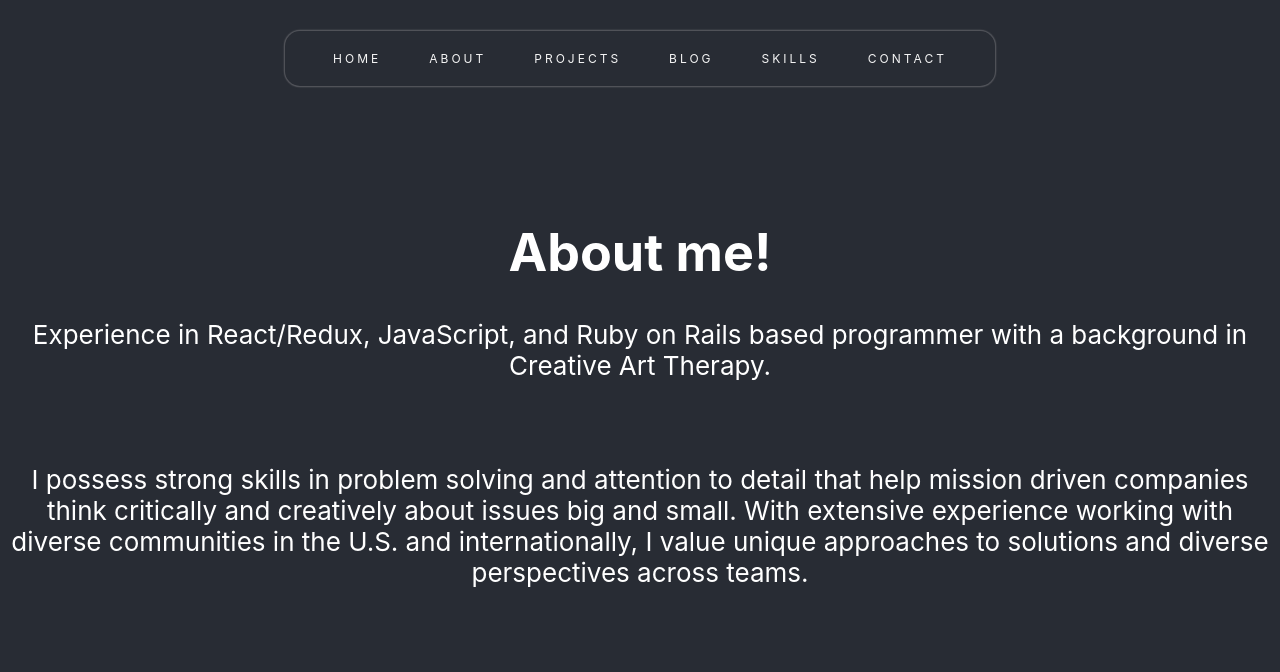
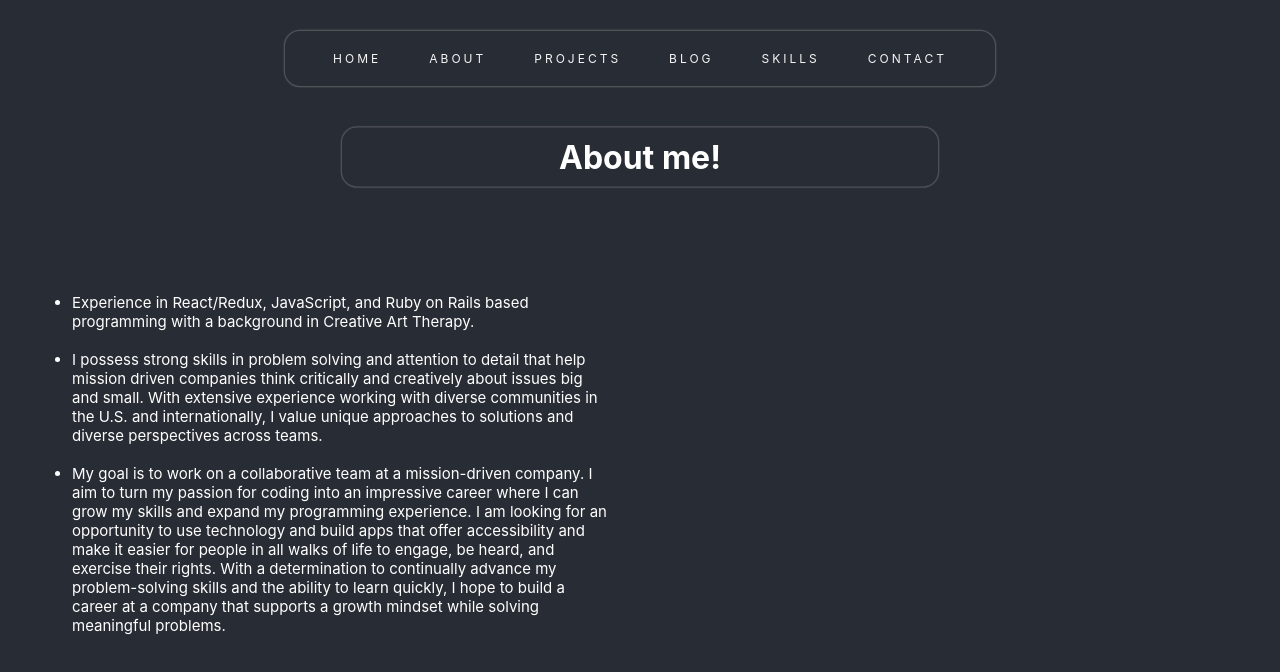
Before and after one commit to climb719/portfolio-frontend, a React (Create React App) app: page /about in a window 1280 px wide. Shown: the top 672 px of the page. Built offline with nearby package versions, Linux system fonts and the light colour scheme.

Commit message:
about me edits

```diff
--- a/src/App.css
+++ b/src/App.css
@@ -82,3 +82,32 @@ a:-webkit-any-link {
   color: white;
   cursor: pointer;
 }
+
+.about {
+  text-align: center;
+}
+
+.about-heading  {
+  border-radius: 15px;
+  font-size: 32px;
+  box-shadow: 0px 0px 1.2px 1.2px rgba(218, 215, 215, 0.25);
+  position: absolute;
+  left: 50%;
+  top: 17%;
+  margin-right: -50%;
+  width: 45%;
+  padding: 10px;
+  transform: translate(-50%, -50%)
+}
+
+.about-info {
+  position: absolute;
+  font-size: 15px;
+  top: 58%;
+  left: 25%;
+  margin-right: -50%;
+  width: 45%;
+  padding: 10px;
+  transform: translate(-50%, -50%);
+  text-align: left;
+}
--- a/src/App.js
+++ b/src/App.js
@@ -1,6 +1,6 @@
 import './App.css';
 import ProjectIndex from './containers/ProjectIndex';
-import {Nav, About, Home}  from './components'
+import { Nav, About, Home, Skills }  from './components'
 import { Routes, Route } from "react-router-dom"
 
 
@@ -13,8 +13,9 @@ function App() {
     <Routes>
     <Route path="/" element={ <Home/> } />
     <Route path="about" element={ <About/> } />
+    <Route path="skills" element={ <Skills/> } />
     <Route path="projects" element={ <ProjectIndex/> } />
-  </Routes>
+    </Routes>
 
 
 
--- a/src/components/About.js
+++ b/src/components/About.js
@@ -5,9 +5,13 @@ const About= props => {
      <div className="about">
      <h1 className="about-heading">About me!</h1>
      <div className="about-info">
-     <p>Experience in React/Redux, JavaScript, and Ruby on Rails based programmer with a background in Creative Art Therapy. </p>
+     <ul>
+     <li>Experience in React/Redux, JavaScript, and Ruby on Rails based programming with a background in Creative Art Therapy.</li>
      <br />
-     <p> I possess strong skills in problem solving and attention to detail that help mission driven companies think critically and creatively about issues big and small. With extensive experience working with diverse communities in the U.S. and internationally, I value unique approaches to solutions and diverse perspectives across teams.</p>
+     <li>I possess strong skills in problem solving and attention to detail that help mission driven companies think critically and creatively about issues big and small. With extensive experience working with diverse communities in the U.S. and internationally, I value unique approaches to solutions and diverse perspectives across teams.</li>
+     <br />
+     <li>My goal is to work on a collaborative team at a mission-driven company. I aim to turn my passion for coding into an impressive career where I can grow my skills and expand my programming experience. I am looking for an opportunity to use technology and build apps that offer accessibility and make it easier for people in all walks of life to engage, be heard, and exercise their rights. With a determination to continually advance my problem-solving skills and the ability to learn quickly, I hope to build a career at a company that supports a growth mindset while solving meaningful problems.</li>
+     </ul>
 
 
      </div>
--- /dev/null
+++ b/src/components/Skills.js
@@ -0,0 +1,10 @@
+
+const Skills = props => {
+    return (
+     <div className="skills">
+     <h1 className="skills-heading">Skills</h1>
+     </div>
+    )
+}
+
+export default Skills
--- a/src/components/index.js
+++ b/src/components/index.js
@@ -1,3 +1,4 @@
 export { default as Nav } from './Nav'
 export { default as About } from './About'
 export { default as Home } from './Home'
+export { default as Skills } from './Skills'
```
